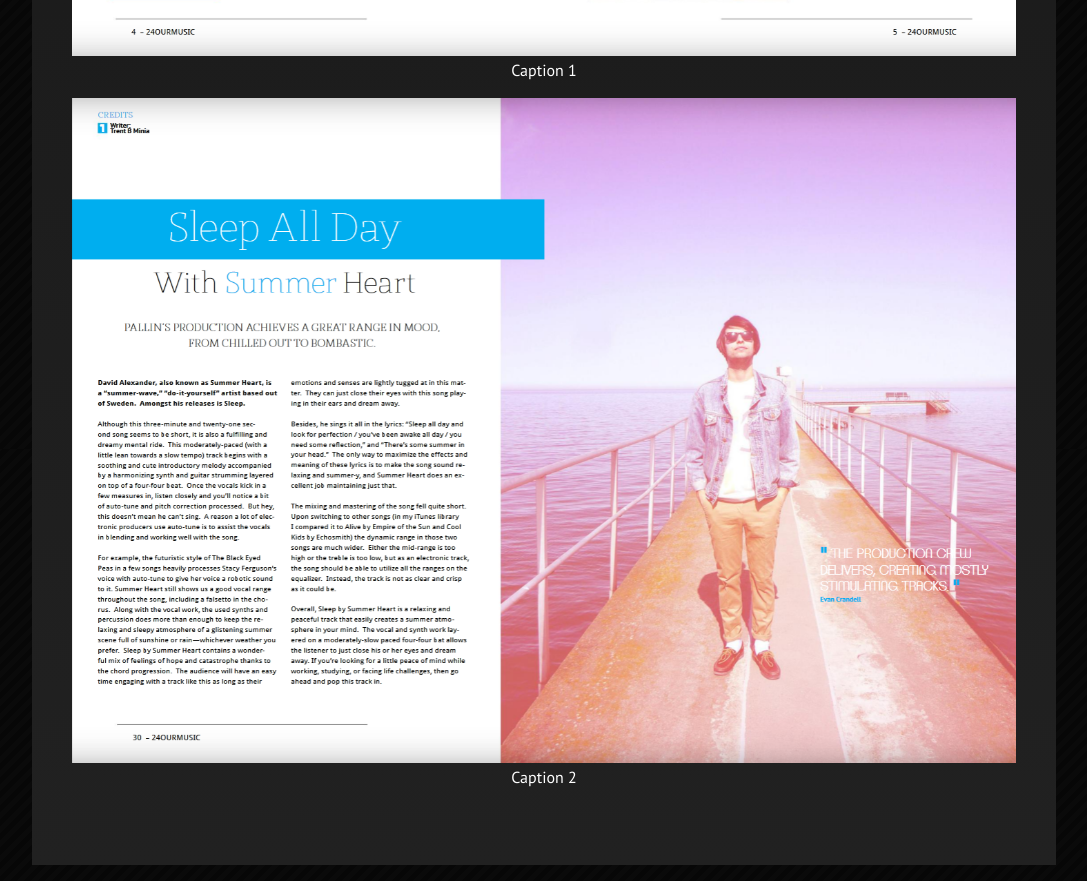
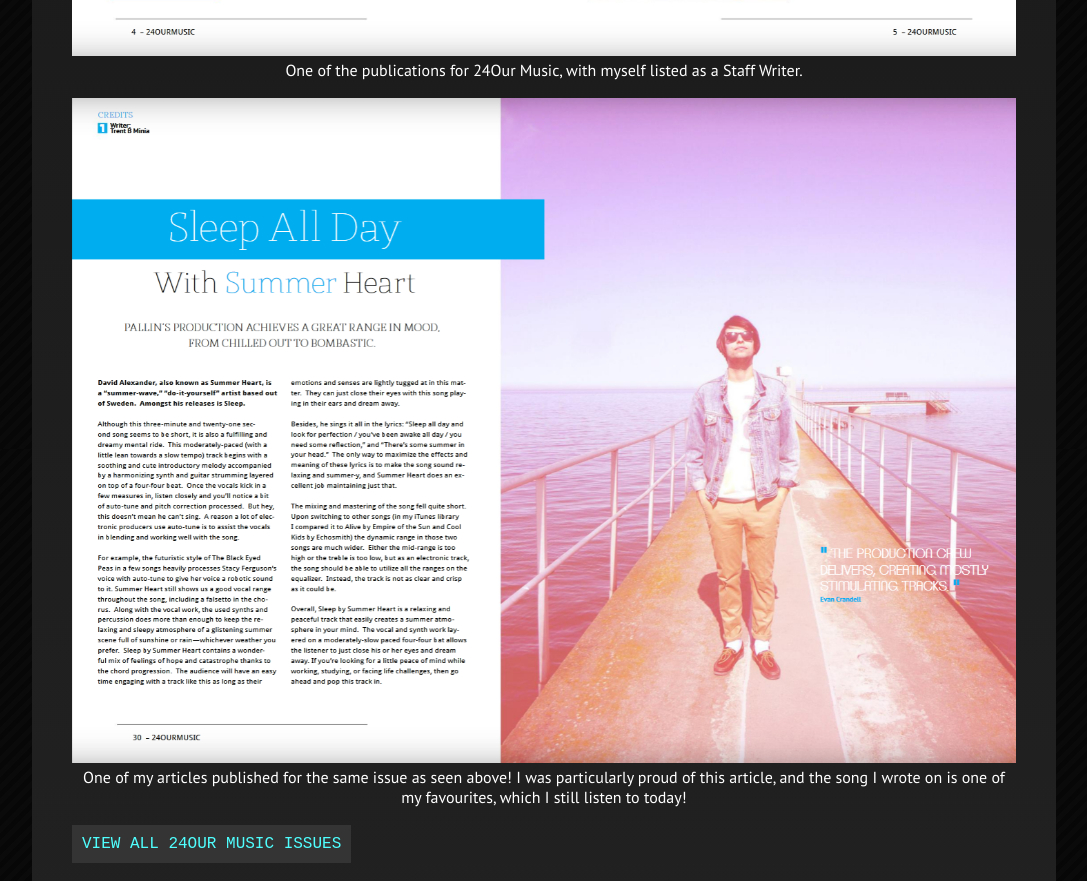
Before and after one commit to trentb10/studentweb-cencol-gatsby, a Gatsby site: page /works/24our-music in a window 1280 px wide. Shown: the part 1951-2832 px from the top of the page, without its empty margins (96-1183 px from the left). Built offline with nearby package versions, Linux system fonts and the light colour scheme; Gatsby itself is replaced by a stand-in of ours; a web font is replaced by a local one.

Commit message:
Added some captions and a button to view all issues in 24our music page

```diff
--- a/src/pages/works/24our-music.js
+++ b/src/pages/works/24our-music.js
@@ -89,14 +89,27 @@ export default function Twenty4OurMusic() {
         <div>
           <img src={tfourmusic1} />
         </div>
-        <div class="figure-caption">Caption 1</div>
+        <div class="figure-caption">
+          One of the publications for 24Our Music, with myself listed as a
+          Staff Writer.
+        </div>
       </p>
 
       <p>
         <div>
           <img src={tfourmusic2} />
         </div>
-        <div class="figure-caption">Caption 2</div>
+        <div class="figure-caption">
+          One of my articles published for the same issue as seen above! I was
+          particularly proud of this article, and the song I wrote on is one
+          of my favourites, which I still listen to today!
+        </div>
+      </p>
+
+      <p>
+        <form action="https://issuu.com/24ourmusic/docs" target="_blank">
+          <input type="submit" value="View all 24Our Music Issues" />
+        </form>
       </p>
     </Layout>
   );
```
